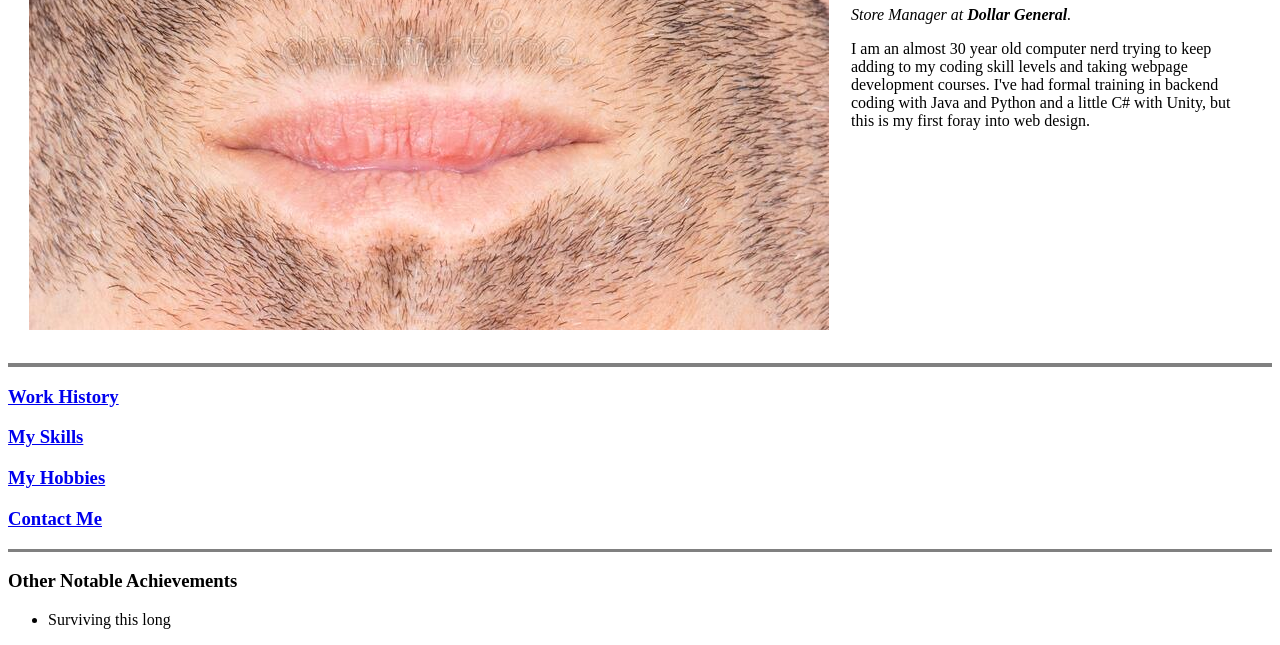
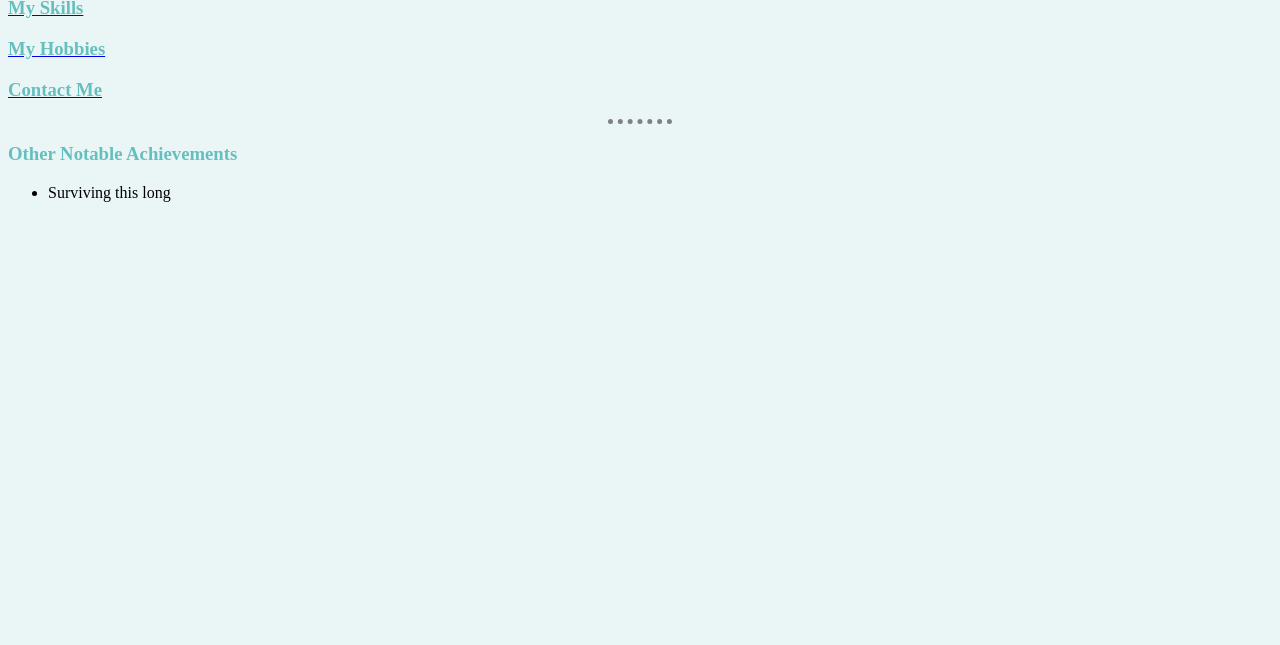
Before and after one commit to ttull/cv, a plain HTML site: page index.html in a window 1280 px wide. Shown: the part 291-936 px from the top of the page. After the commit the page ends 800 px from the top, so only its background shows below. Drawn offline with Linux system fonts and the light colour scheme.

Commit message:
made style changes

```diff
--- /dev/null
+++ b/css/styles.css
@@ -0,0 +1,23 @@
+body {
+  background-color: #EAF6F6;
+}
+
+hr {
+  border-style: dotted none none none;
+  border-color: grey;
+  border-width: 5px;
+  height: 0px;
+  width: 5%;
+}
+
+img {
+  height: 120px;
+}
+
+h1 {
+  color: #66BFBF;
+}
+
+h3{
+  color: #66BFBF;
+}
--- a/index.html
+++ b/index.html
@@ -4,12 +4,13 @@
 <head>
   <meta charset="utf-8">
   <title>Travis's Personal Site</title>
+  <link rel="stylesheet" href="css/styles.css">
 </head>
 
 <body>
   <table cellspacing="20">
     <tr>
-      <td><img src="Travis.jpg" alt="Travis-Pic"></td>
+      <td><img src="images/Travis.jpg" alt="Travis-Pic" style="height: 120px;"></td>
       <td>
         <h1>Travis Tull</h1>
         <p>
@@ -26,7 +27,7 @@
     </tr>
   </table>
 
-  <hr size="4" noshade />
+  <hr/>
 
   <a href="workhistory.html">
     <h3>Work History</h3>
@@ -43,7 +44,7 @@
   <a href="contact.html">
     <h3>Contact Me</h3>
   </a>
-  <hr size="3" noshade>
+  <hr>
   <h3>Other Notable Achievements</h3>
   <ul>
     <li>
```
Also changed, not shown: contact.html (+4 -3 lines), hobbies.html (+4 -3 lines), skills.html (+3 -2 lines), workhistory.html (+3 -2 lines), images/Memory.jpg (added), images/Travis.jpg (added).
